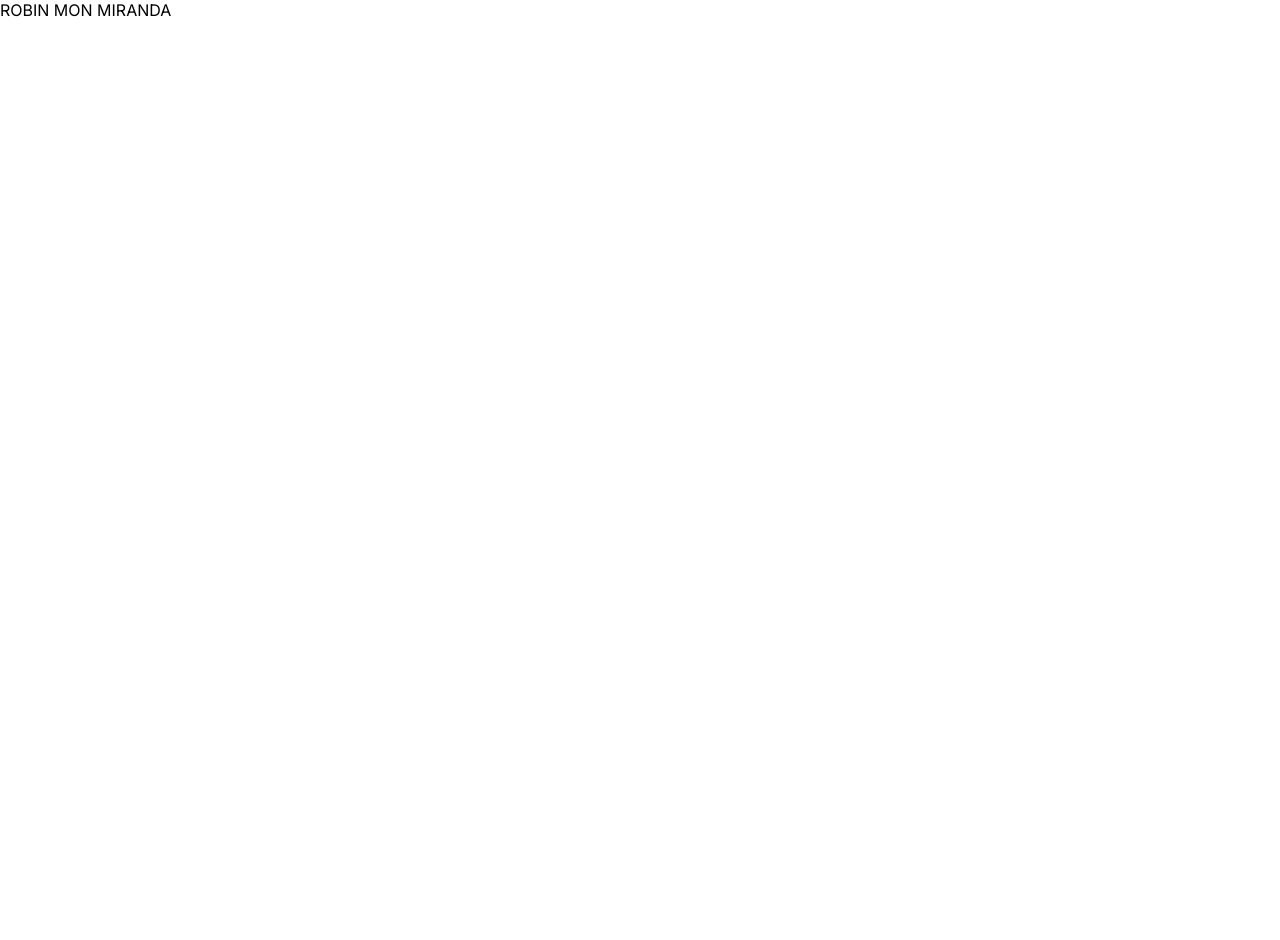
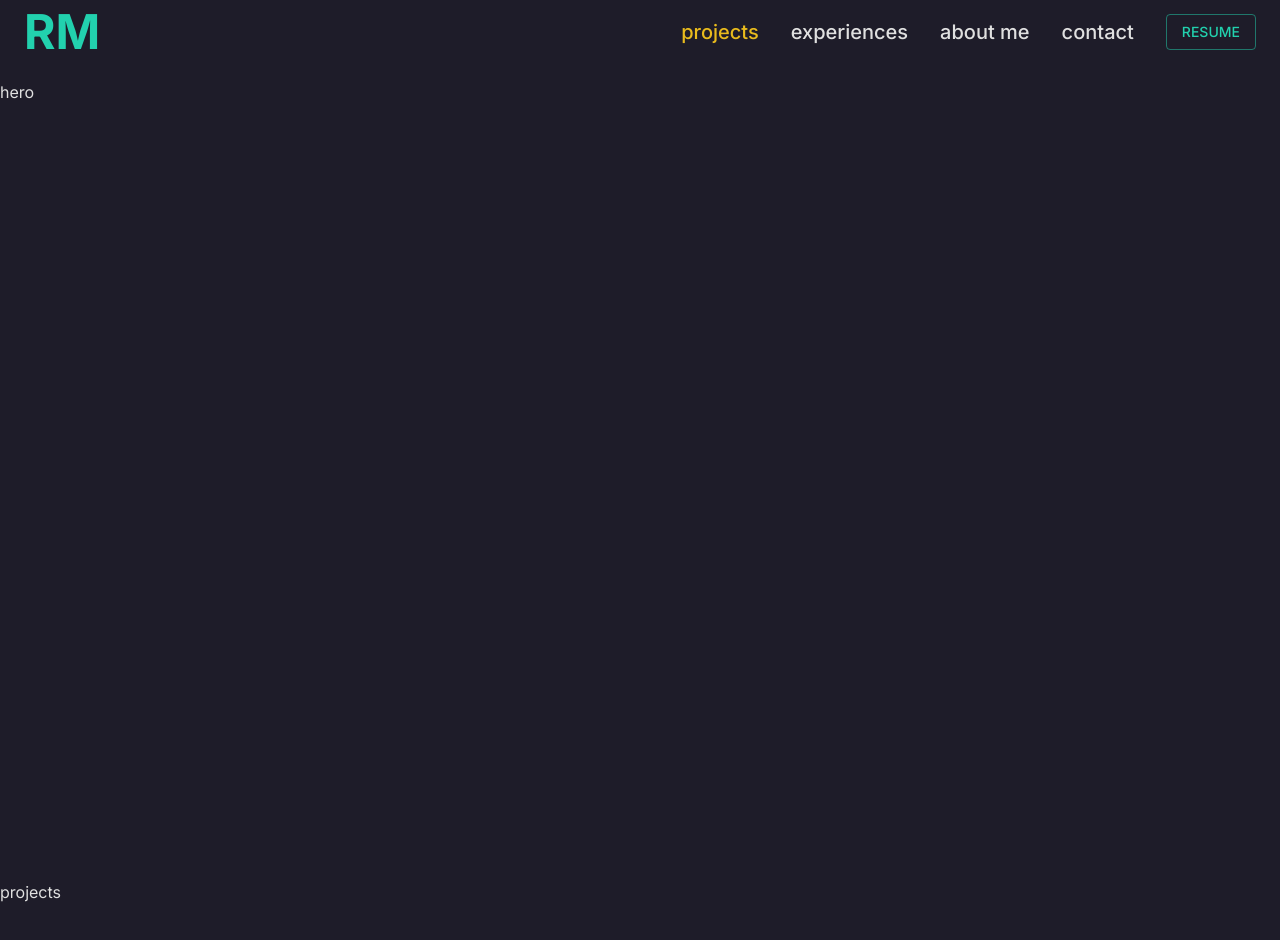
Before and after one commit to aramind/robin-mon-miranda-dev-portfolio, a React (Create React App) app: page / in a window 1280 px wide. Shown: the top 940 px of the page. Before the commit the page ends 800 px from the top, so only its background shows below. Built offline with nearby package versions, Linux system fonts and the light colour scheme; a web font is replaced by a local one.

Commit message:
feat: setting up the navbar for desktop

```diff
--- a/src/App.js
+++ b/src/App.js
@@ -1,8 +1,14 @@
+import { CssBaseline } from "@mui/material";
+import NavBar from "./sections/navbar/NavBar";
+import Main from "./layout/Main";
+
 function App() {
   return (
-    <div className="App">
-      <p>ROBIN MON MIRANDA</p>
-    </div>
+    <>
+      <CssBaseline />
+      <NavBar />
+      <Main />
+    </>
   );
 }
 
--- /dev/null
+++ b/src/layout/Main.jsx
@@ -0,0 +1,32 @@
+import { Box, Typography } from "@mui/material";
+import React from "react";
+
+const Main = () => {
+  return (
+    <Box
+      display="flex"
+      flexDirection="column"
+      minHeight="100vh"
+      paddingTop="80px"
+      //   sx={{ backgroundColor: (theme) => theme.palette.black.main }}
+    >
+      <Box height="100vh" id="home">
+        hero
+      </Box>
+      <Box height="100vh" id="projects">
+        projects
+      </Box>
+      <Box height="100vh" id="experiences">
+        experiences
+      </Box>
+      <Box height="100vh" id="about">
+        about me
+      </Box>
+      <Box height="100vh" id="contact">
+        contact
+      </Box>
+    </Box>
+  );
+};
+
+export default Main;
--- a/src/sections/navbar/NavBar.jsx
+++ b/src/sections/navbar/NavBar.jsx
@@ -1,16 +1,19 @@
-import { AppBar, Link, Toolbar, Typography } from "@mui/material";
+import { AppBar, Box, Link, Stack, Toolbar, Typography } from "@mui/material";
 import NavbarLinks from "./NavbarLinks";
 
 const NavBar = () => {
   return (
     <AppBar sx={{ maxHeight: "80px" }} elevation={0}>
       <Toolbar sx={{ backgroundColor: (theme) => theme.palette.black.main }}>
+        <Stack direction="row" justifyContent="space-between" width={1}>
           <Link href={`#`}>
             <Typography variant="h3" fontWeight="bold" color="primary">
               RM
             </Typography>
           </Link>
+          <Box width={1} />
           <NavbarLinks />
+        </Stack>
       </Toolbar>
     </AppBar>
   );
--- a/src/sections/navbar/NavbarLinks.jsx
+++ b/src/sections/navbar/NavbarLinks.jsx
@@ -1,4 +1,4 @@
-import { Link, Stack } from "@mui/material";
+import { Button, Link, Stack, Typography } from "@mui/material";
 import React from "react";
 import useActiveSection from "../../hooks/useActiveSection";
 
@@ -10,8 +10,14 @@ const sections = [
 ];
 const NavbarLinks = () => {
   const active = useActiveSection(sections.map((s) => s.name));
+
   return (
-    <Stack direction="row" justifyContent="space-between" alignItems="center">
+    <Stack
+      direction="row"
+      justifyContent="space-between"
+      alignItems="center"
+      spacing={4}
+    >
       {sections?.map((s) => (
         <Link
           href={`#${s.name}`}
@@ -20,9 +26,12 @@ const NavbarLinks = () => {
             transition: "color 0.3s",
           }}
         >
-          {s.text}
+          <Typography variant="h6" noWrap>
+            {s.text}
+          </Typography>
         </Link>
       ))}
+      <Button variant="outlined">resume</Button>
     </Stack>
   );
 };
--- a/src/themes/dark.js
+++ b/src/themes/dark.js
@@ -40,6 +40,7 @@ const darkTheme = createTheme({
       styleOverrides: {
         root: {
           textDecoration: "none",
+          color: COLORS.white.main,
         },
       },
     },
```
Lines whose indentation alone changed are shown as unchanged.
